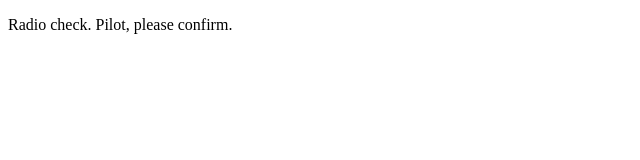
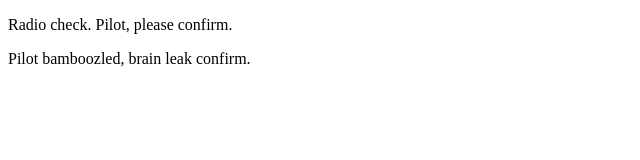
Before and after one commit to ksurahul/communication-log, a plain HTML site: page index.html in a window 1280 px wide. Shown: the whole page, without its empty margins (0-640 px from the left). Drawn offline with Linux system fonts and the light colour scheme.

Commit message:
responding

```diff
--- a/index.html
+++ b/index.html
@@ -2,5 +2,6 @@
 <html>
    <body>
       <p>Radio check. Pilot, please confirm.</p>
+      <p>Pilot bamboozled, brain leak confirm.</p>
    </body>
 </html>
```
Also changed, not shown: 2 other files.
